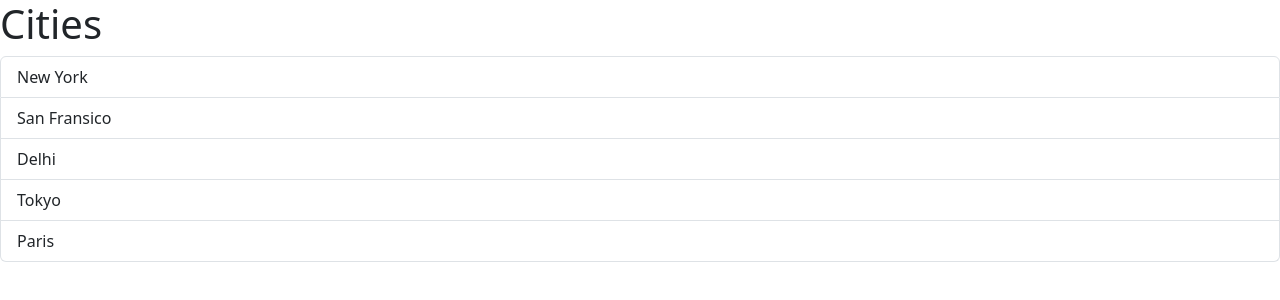
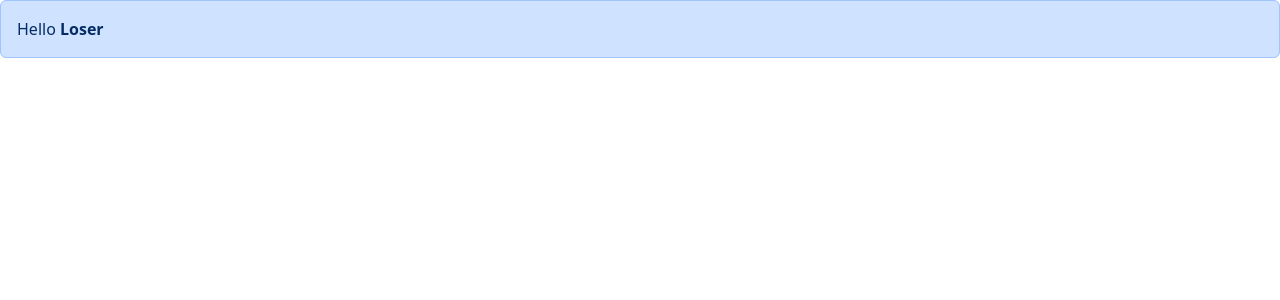
Before and after one commit to avismic/react-app, a React (Vite) app: page / in a window 1280 px wide. Shown: the top 300 px of the page. Built offline with nearby package versions, Linux system fonts and the light colour scheme.

Commit message:
html as children classes

```diff
--- /dev/null
+++ b/src/Alert.tsx
@@ -0,0 +1,11 @@
+import { ReactNode } from "react";
+
+interface Props{
+  children: ReactNode;
+}
+
+const Alert = ({children}: Props) => {
+  return <div className="alert alert-primary">{children}</div>;
+};
+
+export default Alert;
--- a/src/App.tsx
+++ b/src/App.tsx
@@ -1,15 +1,8 @@
-import ListGroup from "./components/ListGroup";
-
+import Alert from "./Alert";
 function App() {
-  let items = ["New York", "San Fransico", "Delhi", "Tokyo", "Paris"];
-
-  const handleSelectItem = (item:string)=>{
-    console.log(item);
-  }
-
   return (
     <div>
-      <ListGroup items={items} heading="Cities" onSelectItem={handleSelectItem}></ListGroup>
+      <Alert>Hello <strong>Loser</strong></Alert>
     </div>
   );
 }
```
